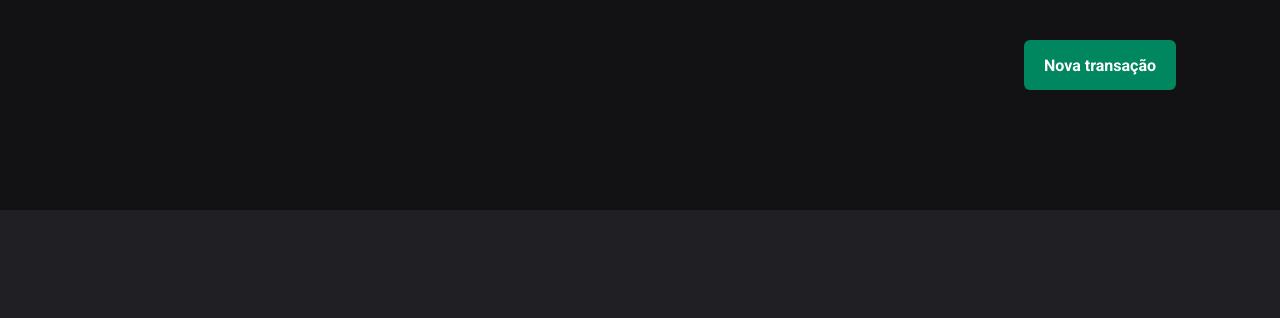
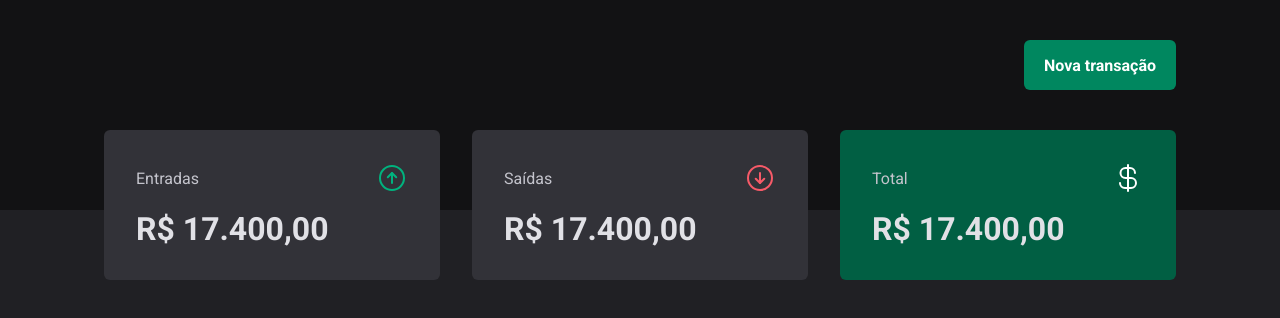
Before and after one commit to therealeddy/dt-money, a React (Vite) app: page / in a window 1280 px wide. Shown: the top 318 px of the page. Built offline with nearby package versions, Linux system fonts and the light colour scheme.

Commit message:
feat: summary component

```diff
--- a/package.json
+++ b/package.json
@@ -10,6 +10,7 @@
     "lint": "eslint src --ext .ts,.tsx --fix"
   },
   "dependencies": {
+    "phosphor-react": "^1.4.1",
     "react": "^18.2.0",
     "react-dom": "^18.2.0",
     "styled-components": "^5.3.11"
--- /dev/null
+++ b/src/components/Summary/index.tsx
@@ -0,0 +1,41 @@
+import React from 'react'
+import { useTheme } from 'styled-components'
+
+import { ArrowCircleUp, ArrowCircleDown, CurrencyDollar } from 'phosphor-react'
+
+import { SummaryCard, SummaryContainer } from './styles'
+
+const Summary: React.FC = () => {
+  const theme = useTheme()
+
+  return (
+    <SummaryContainer>
+      <SummaryCard>
+        <header>
+          <span>Entradas</span>
+          <ArrowCircleUp size={32} color={theme['green-300']} />
+        </header>
+
+        <strong>R$ 17.400,00</strong>
+      </SummaryCard>
+      <SummaryCard>
+        <header>
+          <span>Saídas</span>
+          <ArrowCircleDown size={32} color={theme['red-300']} />
+        </header>
+
+        <strong>R$ 17.400,00</strong>
+      </SummaryCard>
+      <SummaryCard variant="green">
+        <header>
+          <span>Total</span>
+          <CurrencyDollar size={32} color={theme.white} />
+        </header>
+
+        <strong>R$ 17.400,00</strong>
+      </SummaryCard>
+    </SummaryContainer>
+  )
+}
+
+export default Summary
--- /dev/null
+++ b/src/components/Summary/styles.ts
@@ -0,0 +1,43 @@
+import styled, { css } from 'styled-components'
+
+export const SummaryContainer = styled.section`
+  width: 100%;
+  max-width: 1120px;
+  margin: 0 auto;
+  padding: 0 1.5rem;
+
+  display: grid;
+  grid-template-columns: repeat(3, 1fr);
+  gap: 2rem;
+
+  margin-top: -5rem;
+`
+
+interface SummaryCardProps {
+  variant?: 'green'
+}
+
+export const SummaryCard = styled.div<SummaryCardProps>`
+  background: ${(props) => props.theme['gray-600']};
+  border-radius: 6px;
+  padding: 2rem;
+
+  header {
+    display: flex;
+    align-items: center;
+    justify-content: space-between;
+    color: ${(props) => props.theme['gray-300']};
+  }
+
+  strong {
+    display: block;
+    margin-top: 1rem;
+    font-size: 2rem;
+  }
+
+  ${(props) =>
+    props.variant === 'green' &&
+    css`
+      background: ${props.theme['green-700']};
+    `}
+`
--- a/src/components/index.ts
+++ b/src/components/index.ts
@@ -1 +1,2 @@
 export { default as Header } from './Header'
+export { default as Summary } from './Summary'
--- a/src/pages/Transactions/index.tsx
+++ b/src/pages/Transactions/index.tsx
@@ -1,12 +1,11 @@
 import React from 'react'
-import { Header } from '../../components'
-
-// import { Container } from './styles';
+import { Header, Summary } from '../../components'
 
 const Transactions: React.FC = () => {
   return (
     <div>
       <Header />
+      <Summary />
     </div>
   )
 }
```
Also changed, not shown: 1 other file (tests, documents, lock files or other folders).
